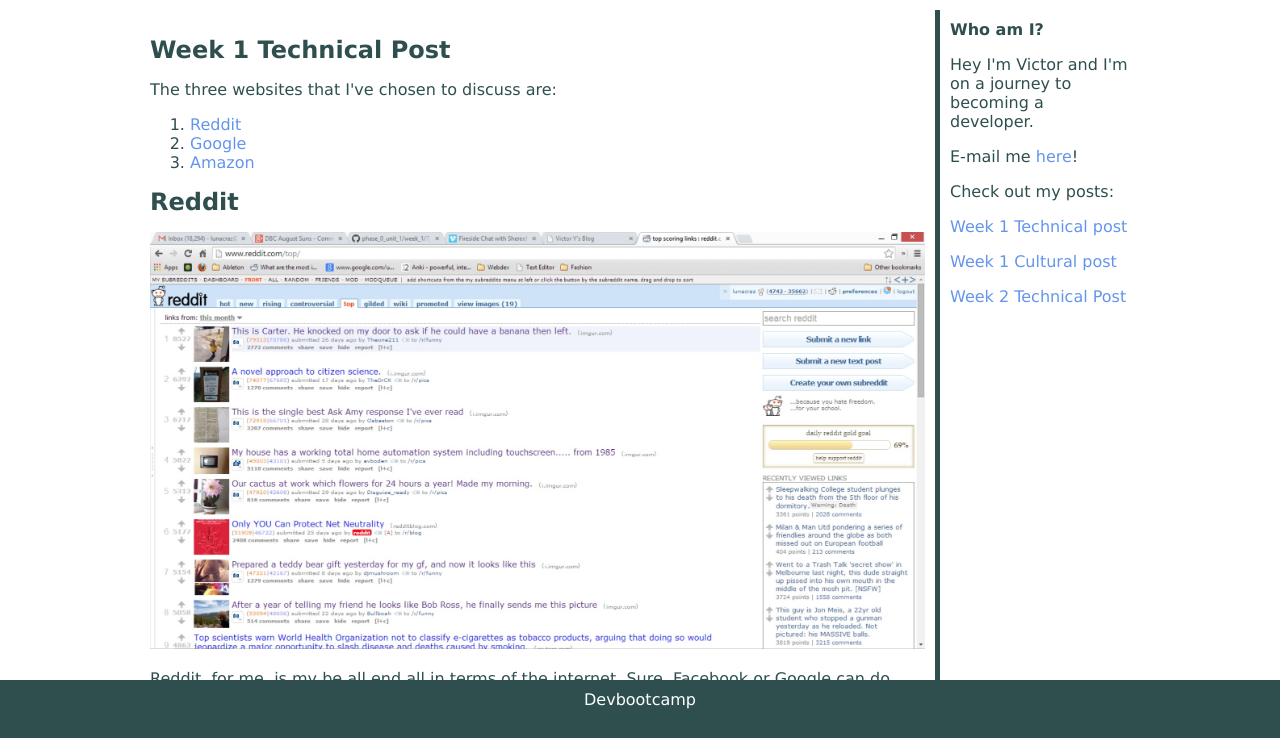
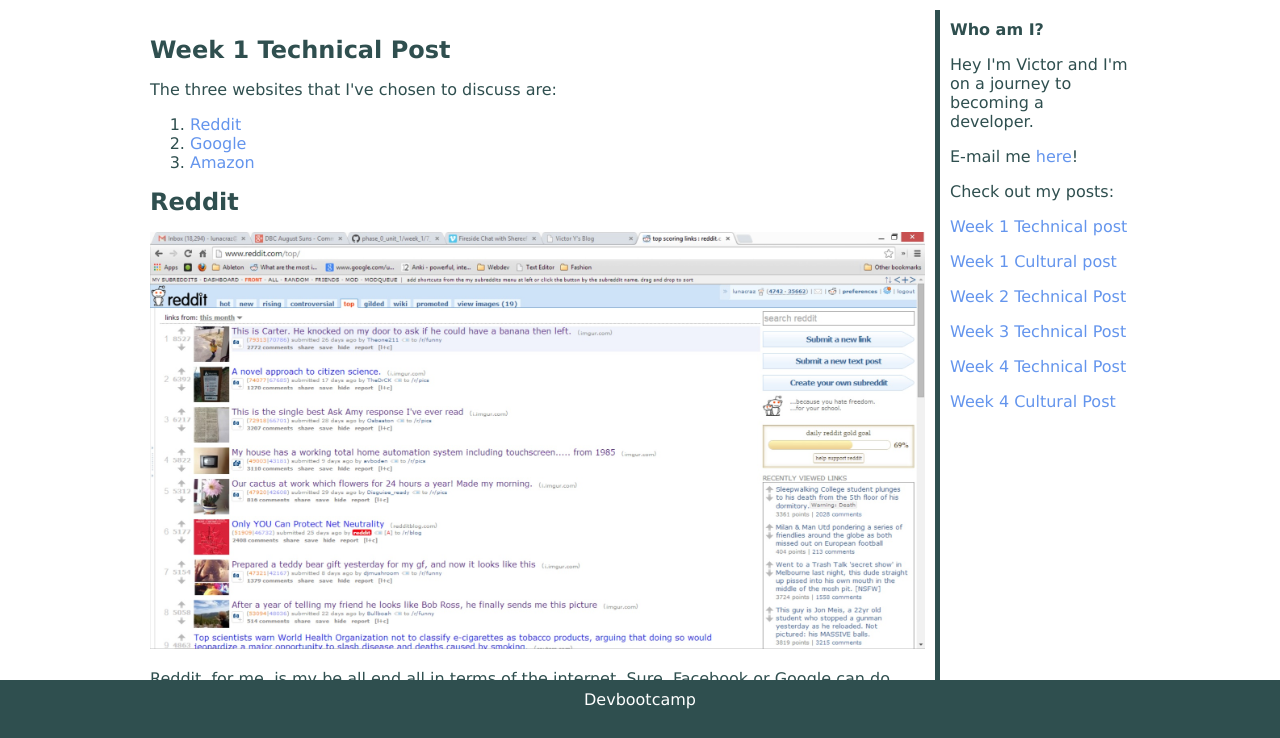
Before and after one commit to jarmstrng/lunacraz.github.io, a plain HTML site: page blog-posts/week1_technical.html in a window 1280 px wide. Shown: the part 60-798 px from the top of the page. Drawn offline with Linux system fonts and the light colour scheme.

Commit message:
blog posts again

```diff
--- a/blog-posts/week1_technical.html
+++ b/blog-posts/week1_technical.html
@@ -19,6 +19,9 @@
 			<p><a href="week1_technical.html">Week 1 Technical post</a></p>
 			<p><a href="week1_cultural.html">Week 1 Cultural post</a></p>
 			<p><a href="week2_technical.html">Week 2 Technical Post</a><p>
+			<p><a href="week3_technical.html">Week 3 Technical Post</a><p>
+			<p><a href="week4_technical.html">Week 4 Technical Post</a><p>
+			<p><a href="week4_cultural.html">Week 4 Cultural Post</a><p>
 		</div>
 		<div id="main">
 			<h1> Week 1 Technical Post</h1>
```
Also changed, not shown: blog-posts/week1_cultural.html (+3 -0 lines), blog-posts/week2_technical.html (+2 -0 lines), blog-posts/week3_cultural.html (+2 -0 lines), blog-posts/week3_technical.html (+2 -0 lines), index.html (+2 -0 lines).
